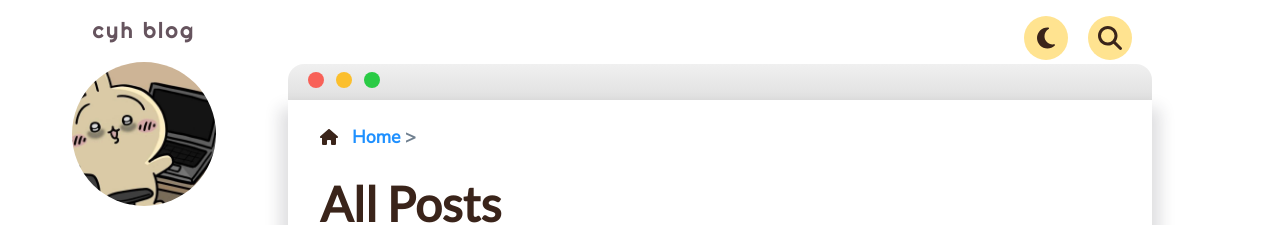
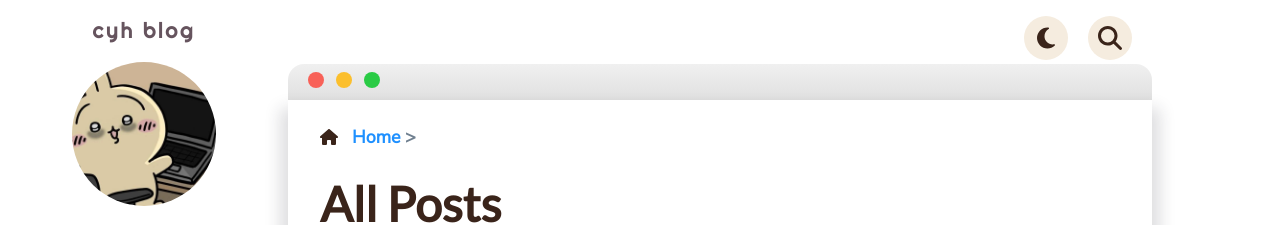
Before and after one commit to choiyeonhee1/choiyeonhee1.github.io, a Jekyll site: the page built from _pages/index.md, in a window 1280 px wide. Shown: the top 225 px of the page. Built offline with Jekyll 4.4.1, drawn with Linux system fonts in a browser that asks for light colours.

Commit message:
Update sidebar.scss

```diff
--- a/_sass/sidebar.scss
+++ b/_sass/sidebar.scss
@@ -140,7 +140,7 @@
     width:2.75rem;
     aspect-ratio:1;
     text-align:center;
-    background:#ffe390;
+    background:rgb(245,236,223);
     border:none;
     border-radius:50%;
     margin-left:1rem;
```
